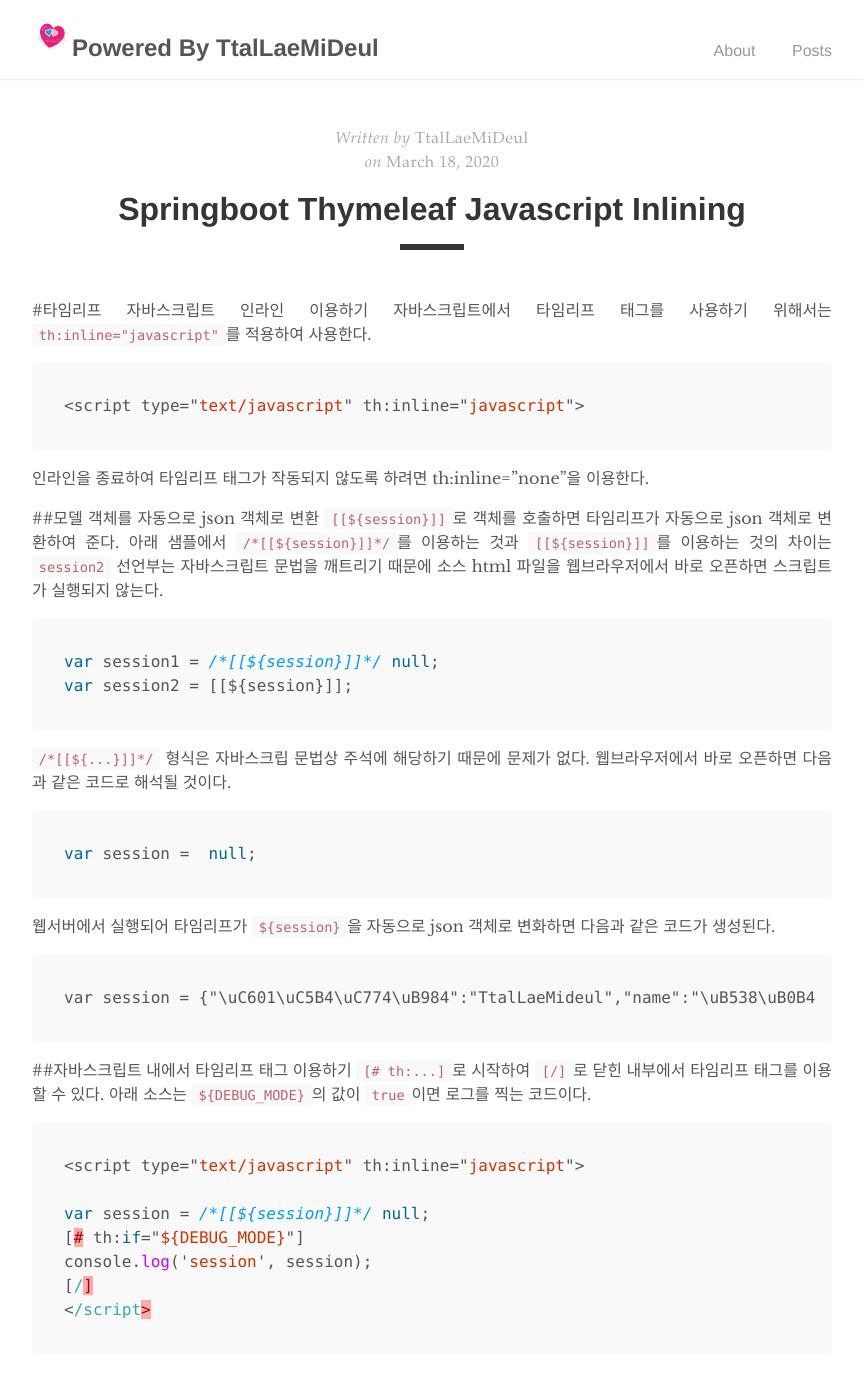
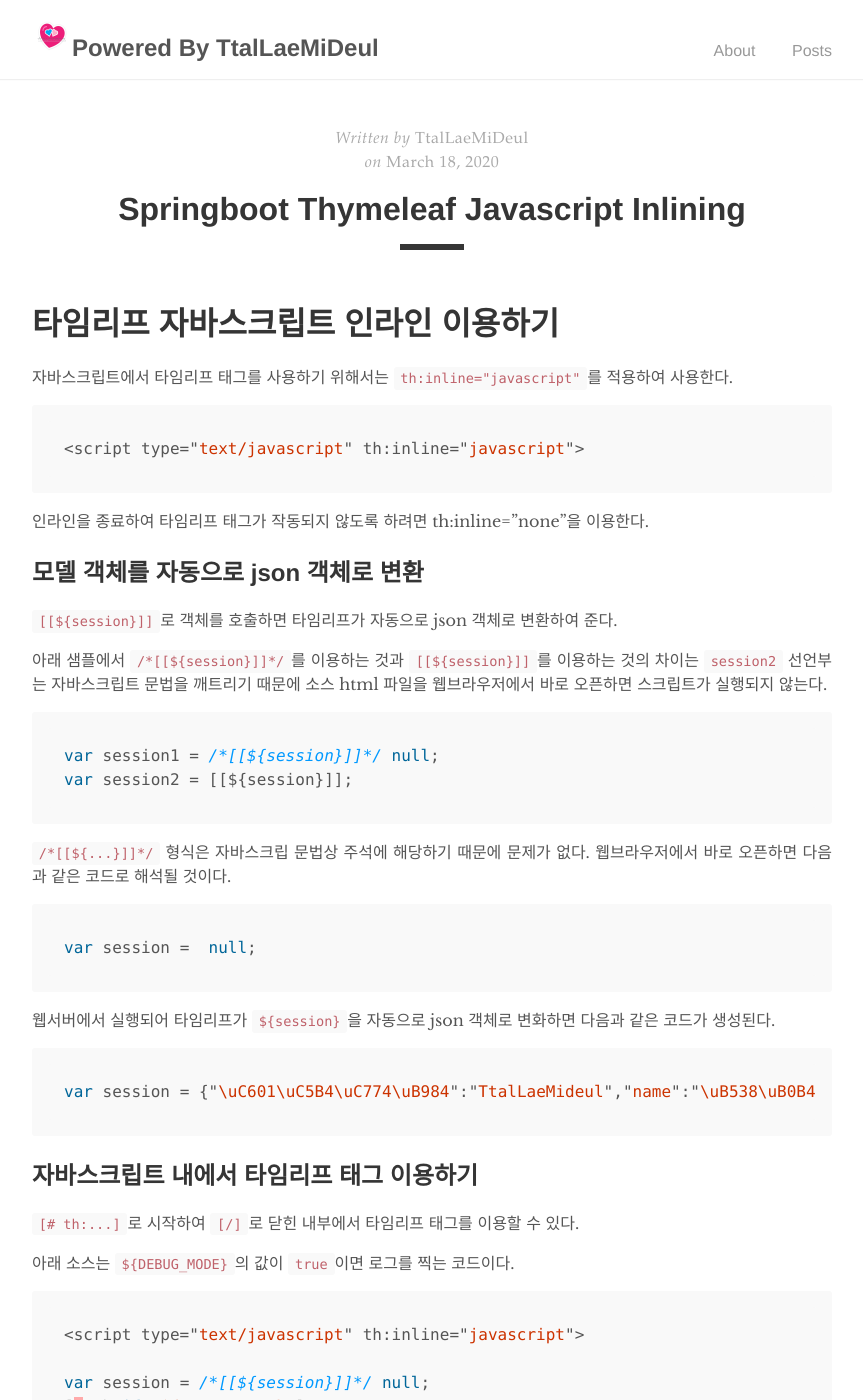
Before and after one commit to ttallaemideul/ttallaemideul.github.io, a Jekyll site: the page built from _posts/tlmd_web/2020-03-18-thymeleaf-js-001.md, in a window 1280 px wide and 1400 px high. Shown: the whole window, without its empty margins (208-1071 px from the left). Built offline with Jekyll 4.4.1, drawn with Linux system fonts in a browser that asks for light colours; comment, search, counter and statistics services are not loaded; part of the change alters nothing that is shown; some of the changed text lies outside the part shown.

Commit message:
문서 포맷팅

````diff
--- a/_posts/tlmd_web/2020-03-18-thymeleaf-js-001.md
+++ b/_posts/tlmd_web/2020-03-18-thymeleaf-js-001.md
@@ -5,33 +5,46 @@ categories: [springboot, thymeleaf, javascript]
 tags: [springboot, thymeleaf, javascript]
 ---
 
-#타임리프 자바스크립트 인라인 이용하기
-자바스크립트에서 타임리프 태그를 사용하기 위해서는 ```th:inline="javascript"```를 적용하여 사용한다.
+# 타임리프 자바스크립트 인라인 이용하기
+
+자바스크립트에서 타임리프 태그를 사용하기 위해서는 `th:inline="javascript"`를 적용하여 사용한다.
+
 ```js
 <script type="text/javascript" th:inline="javascript">
 ```
+
 인라인을 종료하여 타임리프 태그가 작동되지 않도록 하려면 th:inline="none"을 이용한다.
 
-##모델 객체를 자동으로 json 객체로 변환
-```[[${session}]]```로 객체를 호출하면 타임리프가 자동으로 json 객체로 변환하여 준다.
-아래 샘플에서 ```/*[[${session}]]*/```를 이용하는 것과 ```[[${session}]]```를 이용하는 것의 차이는
-```session2``` 선언부는 자바스크립트 문법을 깨트리기 때문에 소스 html 파일을 웹브라우저에서 바로 오픈하면 스크립트가 실행되지 않는다.
+## 모델 객체를 자동으로 json 객체로 변환
+
+`[[${session}]]`로 객체를 호출하면 타임리프가 자동으로 json 객체로 변환하여 준다.
+
+아래 샘플에서 `/*[[${session}]]*/`를 이용하는 것과 `[[${session}]]`를 이용하는 것의 차이는
+`session2` 선언부는 자바스크립트 문법을 깨트리기 때문에 소스 html 파일을 웹브라우저에서 바로 오픈하면 스크립트가 실행되지 않는다.
+
 ```js
 var session1 = /*[[${session}]]*/ null;
 var session2 = [[${session}]];
 ```
-```/*[[${...}]]*/``` 형식은 자바스크립 문법상 주석에 해당하기 때문에 문제가 없다. 웹브라우저에서 바로 오픈하면 다음과 같은 코드로 해석될 것이다.
+
+`/*[[${...}]]*/` 형식은 자바스크립 문법상 주석에 해당하기 때문에 문제가 없다. 웹브라우저에서 바로 오픈하면 다음과 같은 코드로 해석될 것이다.
+
 ```js
 var session =  null;
 ```
-웹서버에서 실행되어 타임리프가 ```${session}```을 자동으로 json 객체로 변화하면 다음과 같은 코드가 생성된다.
-```
+
+웹서버에서 실행되어 타임리프가 `${session}`을 자동으로 json 객체로 변화하면 다음과 같은 코드가 생성된다.
+
+```js
 var session = {"\uC601\uC5B4\uC774\uB984":"TtalLaeMideul","name":"\uB538\uB0B4\uBBF8\uB4E4","key_x":"from session"};
 ```
 
-##자바스크립트 내에서 타임리프 태그 이용하기
-```[# th:...]```로 시작하여 ```[/]```로 닫힌 내부에서 타임리프 태그를 이용할 수 있다.
-아래 소스는 ```${DEBUG_MODE}```의 값이 ```true```이면 로그를 찍는 코드이다.
+## 자바스크립트 내에서 타임리프 태그 이용하기
+
+`[# th:...]`로 시작하여 `[/]`로 닫힌 내부에서 타임리프 태그를 이용할 수 있다.
+
+아래 소스는 `${DEBUG_MODE}`의 값이 `true`이면 로그를 찍는 코드이다.
+
 ```js
 <script type="text/javascript" th:inline="javascript">
 
@@ -41,3 +54,7 @@ console.log('session', session);
 [/]
 </script>
 ```
+
+## 샘플 코드
+
+https://github.com/ttallaemideul/springboot/blob/master/tlmd_web/src/main/resources/templates/sample/thymeleaf/javascript.html
````
